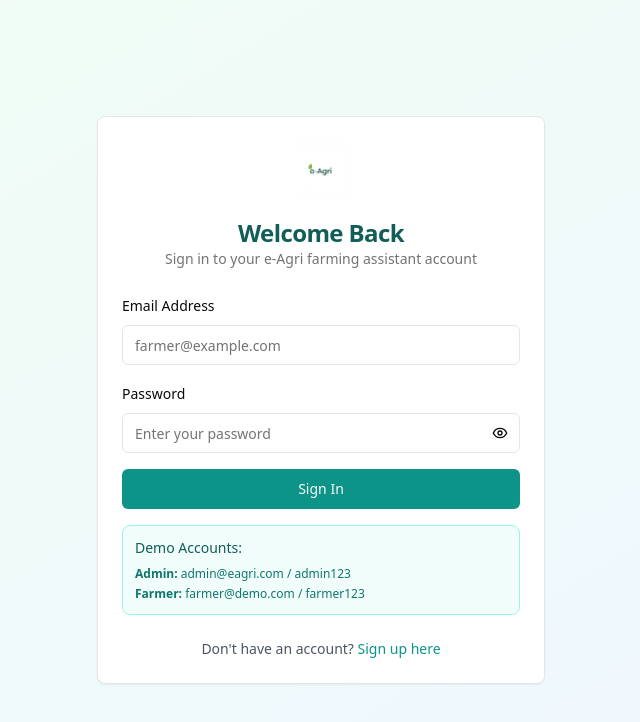
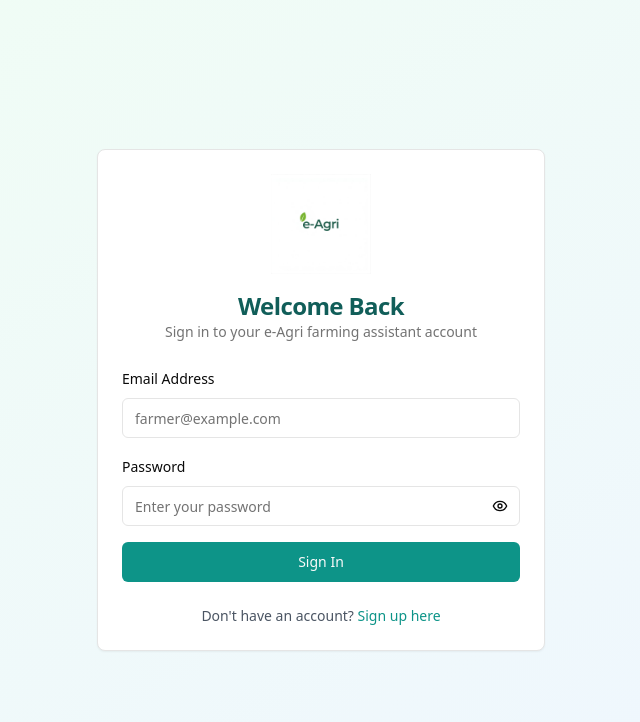
Before and after one commit to ashvilatsengagmail/v0-air-gone-chat-assistant, a Next.js app: page /auth/login in a window 1280 px wide. Shown: the top 722 px of the page, without its empty margins (319-959 px from the left). Built offline with nearby package versions, Linux system fonts and the light colour scheme.

Commit message:
fix: update login and signup pages layout
Remove demo info and enlarge logo for better visibility

```diff
--- a/app/auth/login/page.tsx
+++ b/app/auth/login/page.tsx
@@ -62,7 +62,7 @@ export default function LoginPage() {
       <Card className="w-full max-w-md">
         <CardHeader className="text-center space-y-4">
           <div className="flex justify-center">
-            <Image src="/eagri-logo.png" alt="e-Agri Logo" width={60} height={60} className="rounded-lg" />
+            <Image src="/eagri-logo.png" alt="e-Agri Logo" width={100} height={100} />
           </div>
           <div>
             <CardTitle className="text-2xl font-bold text-teal-800">Welcome Back</CardTitle>
@@ -129,18 +129,6 @@ export default function LoginPage() {
             </Button>
           </form>
 
-          <div className="mt-4 p-3 bg-teal-50 rounded-lg border border-teal-200">
-            <h4 className="text-sm font-medium text-teal-800 mb-2">Demo Accounts:</h4>
-            <div className="text-xs text-teal-700 space-y-1">
-              <div>
-                <strong>Admin:</strong> admin@eagri.com / admin123
-              </div>
-              <div>
-                <strong>Farmer:</strong> farmer@demo.com / farmer123
-              </div>
-            </div>
-          </div>
-
           <div className="mt-6 text-center">
             <p className="text-sm text-gray-600">
               Don't have an account?{" "}
--- a/app/auth/signup/page.tsx
+++ b/app/auth/signup/page.tsx
@@ -74,7 +74,7 @@ export default function SignupPage() {
       <Card className="w-full max-w-md">
         <CardHeader className="text-center space-y-4">
           <div className="flex justify-center">
-            <Image src="/eagri-logo.png" alt="e-Agri Logo" width={60} height={60} className="rounded-lg" />
+            <Image src="/eagri-logo.png" alt="e-Agri Logo" width={100} height={100} />
           </div>
           <div>
             <CardTitle className="text-2xl font-bold text-teal-800">Join e-Agri</CardTitle>
```
